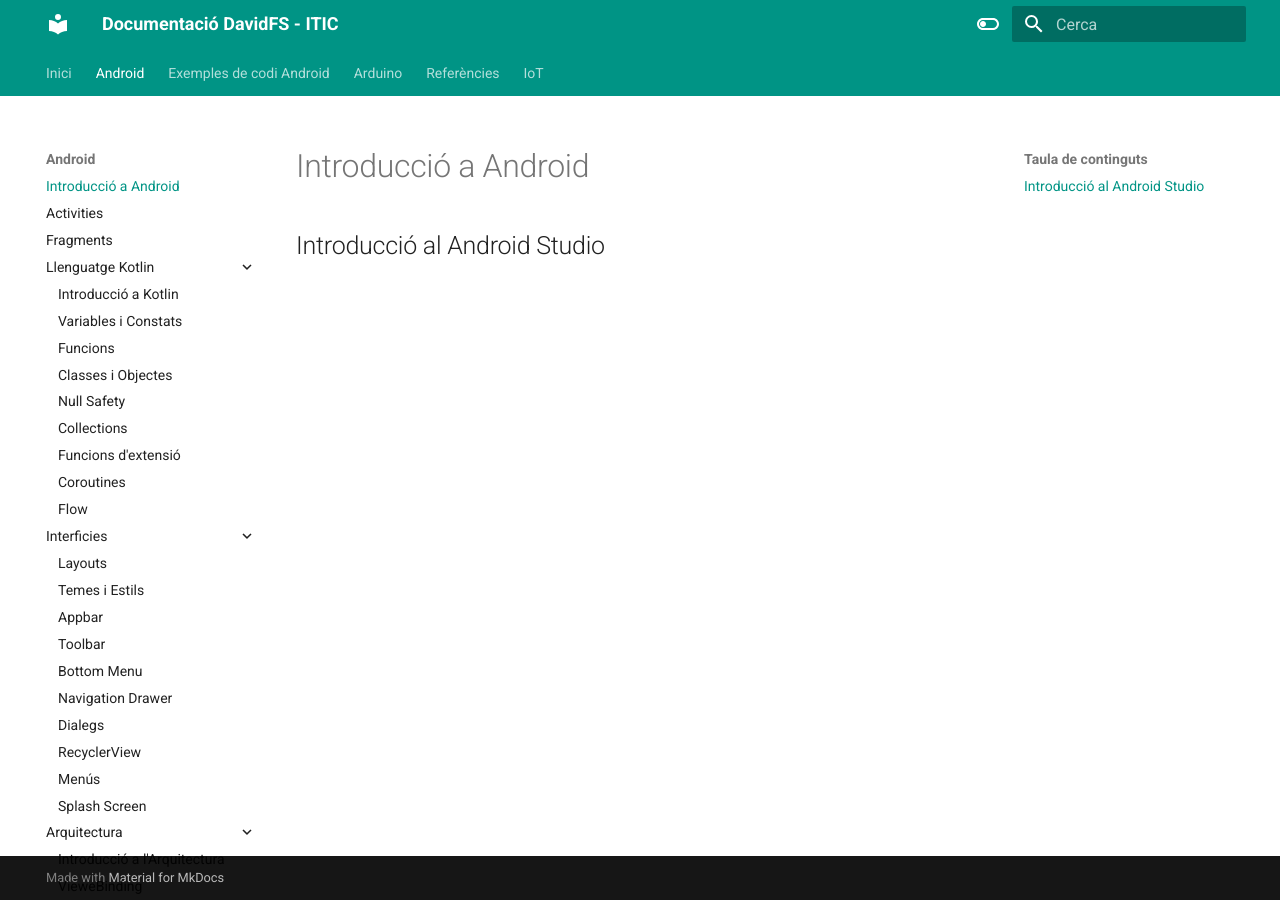
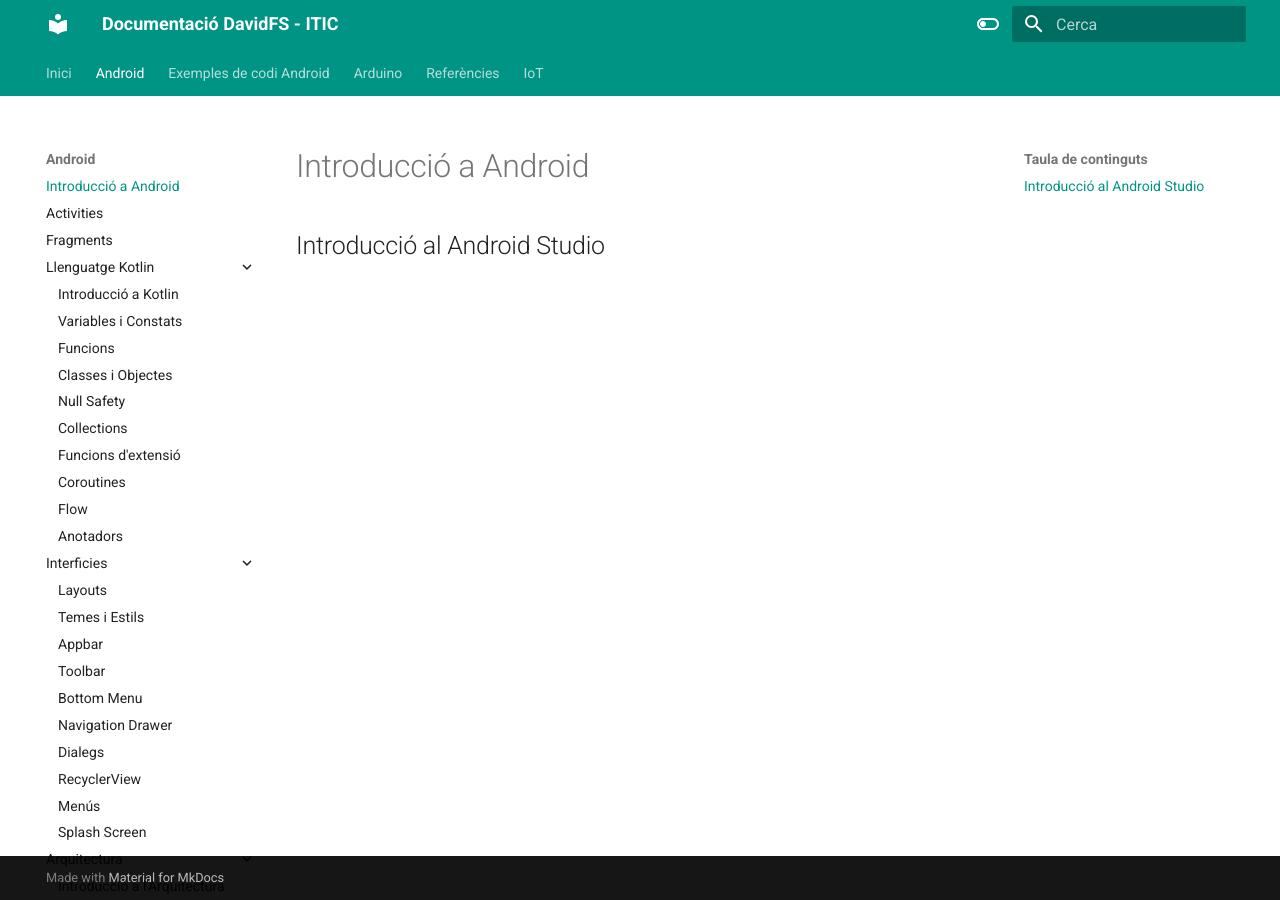
Before and after one commit to davidfs-itic/davidfs-itic, an MkDocs documentation site: the page built from docs/Android/index.md, in a window 1280 px wide. Built offline with MkDocs 1.6.1 and Material for MkDocs 9.7.7, drawn with Linux system fonts in a browser that asks for light colours.

Commit message:
nav update

```diff
--- a/mkdocs.yml
+++ b/mkdocs.yml
@@ -54,6 +54,7 @@ nav:
         - Funcions d'extensió: Android/Kotlin/fextensio.md
         - Coroutines: Android/Kotlin/coroutines.md
         - Flow: Android/Kotlin/flow.md
+        - Anotadors: Android/Kotlin/anotadors.md
       - Interficies:
         - Layouts: Android/Interficies/layouts.md
         - Temes i Estils: Android/Interficies/temes.md
```
